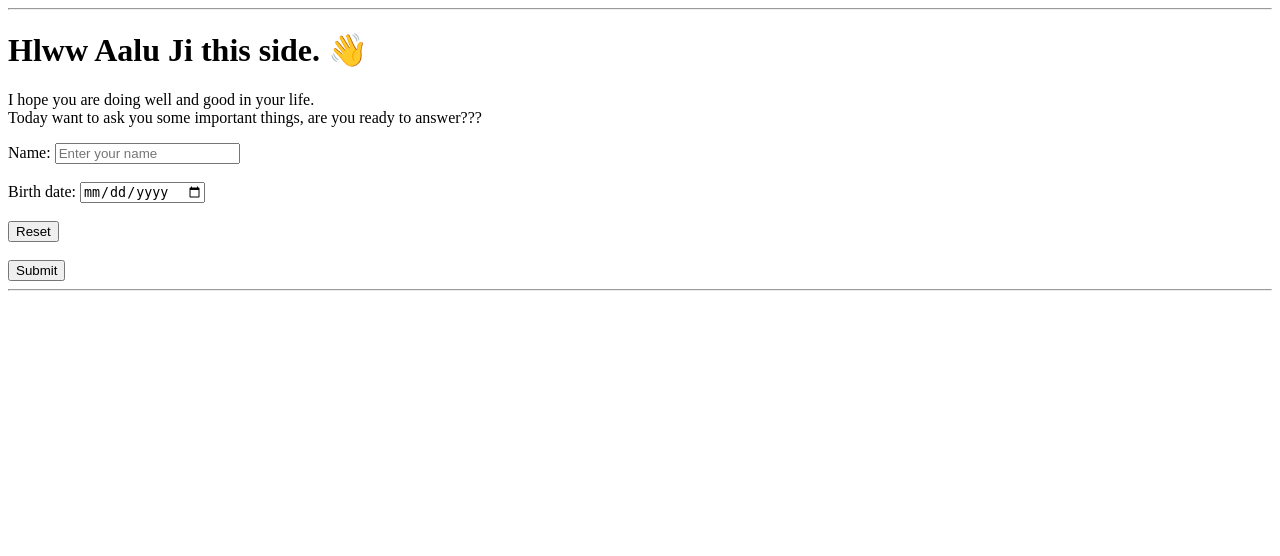
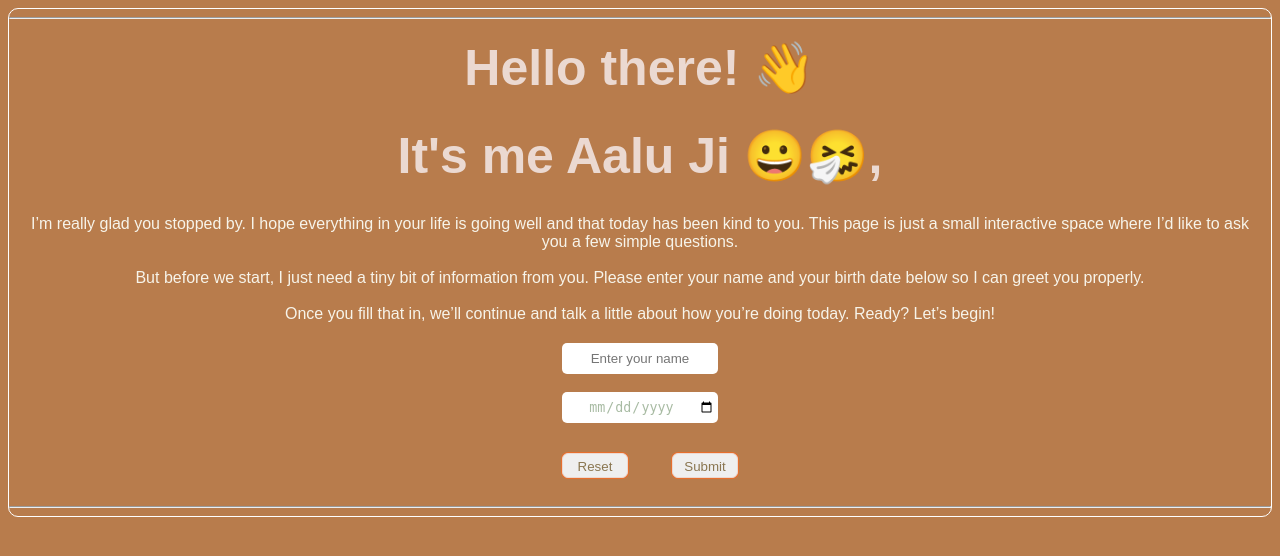
Before and after one commit to Unbeatable-Abhay/Birthday-project-flask, a Flask app: page / in a window 1280 px wide. Shown: the top 556 px of the page. Run offline with Flask 3, Linux system fonts and the light colour scheme.

Commit message:
Update wlcm.html

```diff
--- a/templates/wlcm.html
+++ b/templates/wlcm.html
@@ -2,41 +2,45 @@
 <html lang="en">
 <head>
     <meta charset="UTF-8">
-    <title>wlcm</title>
+    <title>wlcm page</title>
+    <link rel="stylesheet" href="{{ url_for('static', filename='style.css') }}">
 </head>
 <body>
 <hr>
+<h1>Hello there! 👋 <br></h1>
+<h1>It's me Aalu Ji 😀🤧,</h1>
+<p>
+I’m really glad you stopped by. I hope everything in your life is going well and that today has been kind to you. This page is just a small interactive space where I’d like to ask you a few simple questions.
+<br><br>
+But before we start, I just need a tiny bit of information from you. Please enter your name and your birth date below so I can greet you properly.
+<br><br>
+Once you fill that in, we’ll continue and talk a little about how you’re doing today. Ready? Let’s begin!
+</p>
 
-<h1>Hlww Aalu Ji this side. 👋</h1>
-<p>I hope you are doing well and good in your life.<br>Today want to ask you some important things, are you ready to answer???</p>
+<form action = "/" method = "POST">
 
-<form action = "/" method = post>
-
-    <div>
-        <label for = "nm">Name: </label>
+    <div class = "name">
+        <label for = "nm"></label>
         <input type = "text" id = "nm" name = "nm" placeholder = "Enter your name" required>
     </div>
 
     <br>
 
-    <div>
-        <label for = "bdt">Birth date: </label>
+    <div class = "date">
+        <label for = "bdt"></label>
         <input type = "date" id = "bdt" name = "bdt" placeholder = "Enter your birthdate" required>
     </div>
 
     <br>
 
-    <div>
+    <div class = "buttons">
         <label for = "rst"></label>
         <input type = "reset" id = "rst" name = "rst">
+        <label for = "sub"></label>
+        <input type = "submit" id = "sub" name = "sub">
     </div>
 
     <br>
-
-    <div>
-        <label for = "sub"></label>
-        <input type = "submit" id = "sub" name = "sub">
-    </div>
 
 </form>
 
```
